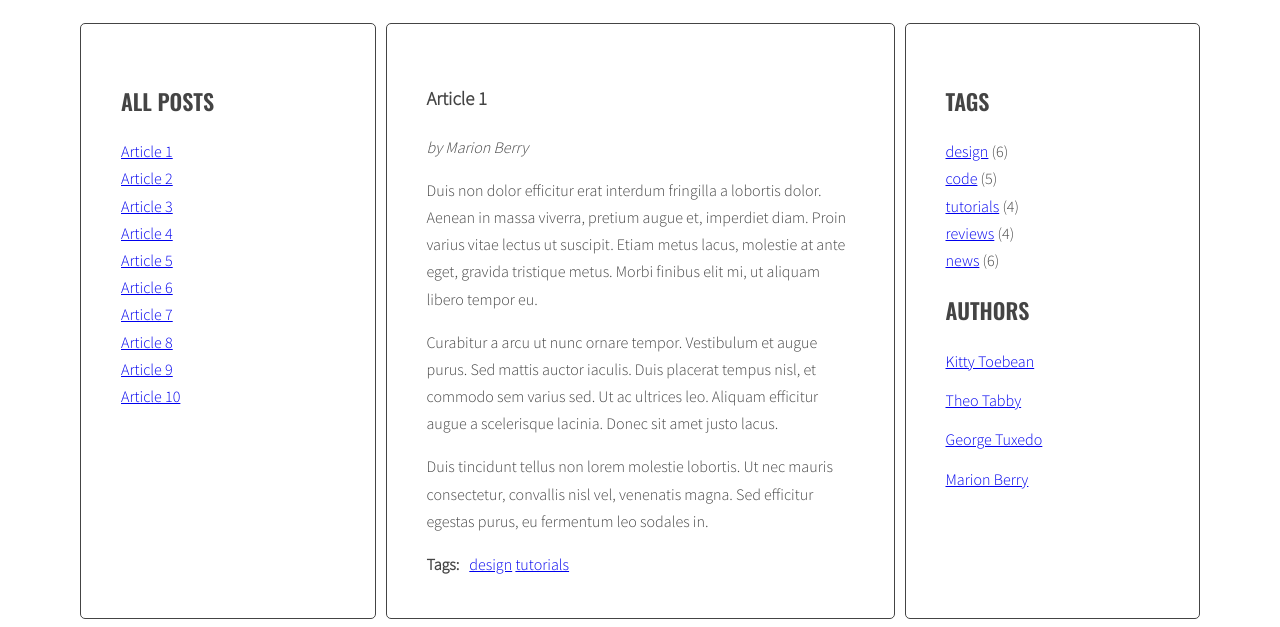
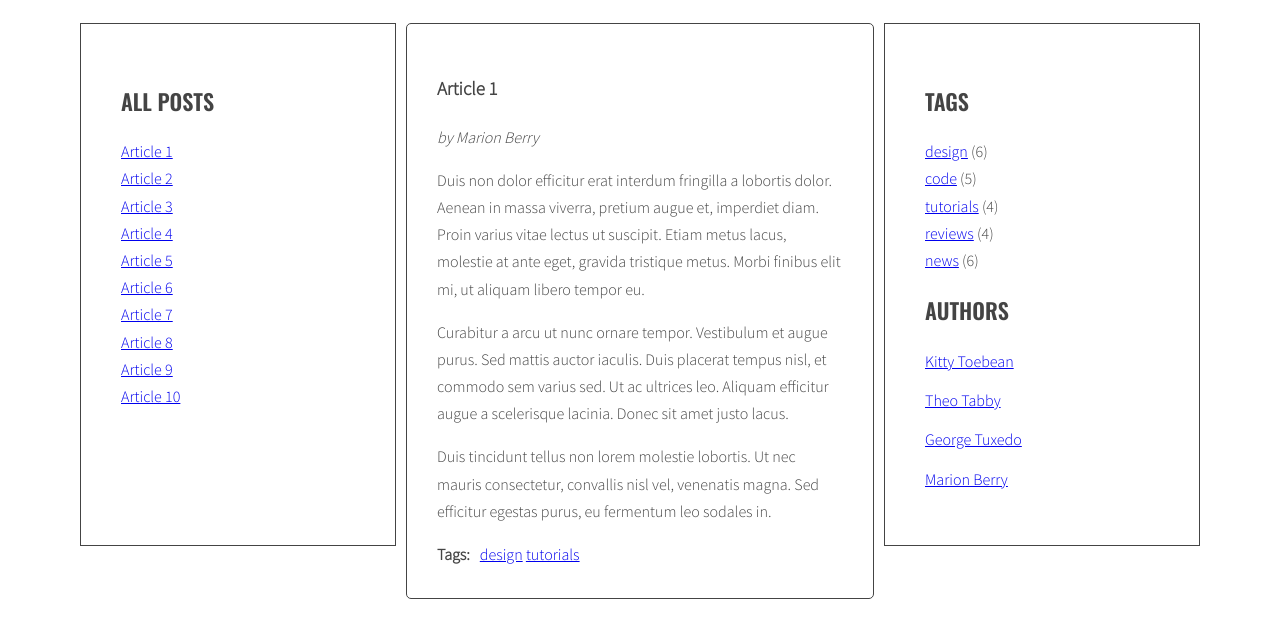
Before and after one commit to Jaronek/javascript-blog, a website: page index.html in a window 1280 px wide. Shown: the part 220-847 px from the top of the page. After the commit the page ends 819 px from the top, so only its background shows below. Drawn offline with nearby package versions, Linux system fonts and the light colour scheme.

Commit message:
Update sass style for articles posts

```diff
--- a/sass/style.scss
+++ b/sass/style.scss
@@ -50,18 +50,18 @@ body {
 
 .sidebar {
   flex: 1 0 0;
+  padding: 40px;
+  border: 1px solid $color-dark;
 }
 
 .posts {
+  position: relative;
   flex: 2 0 0;
 }
 
 .sidebar, .posts {
   background: $color-light;
   margin-right: 10px;
-  padding: 40px;
-  border: 1px solid $color-dark;
-  border-radius: 5px;
 }
 
 /* Logo */
@@ -102,9 +102,15 @@ body {
 /* Post */
 
 .post {
-  display: none;
+  position: absolute;
+  opacity: 0;
+  z-index: 1;
   &.active {
-    display: block;
+    z-index: 2;
+    opacity: 1;
+    border: 1px solid $color-dark;
+    border-radius: 5px;
+    padding: 30px;
   }
 }
 
```
Also changed, not shown: css/style.css, 1 other file.
